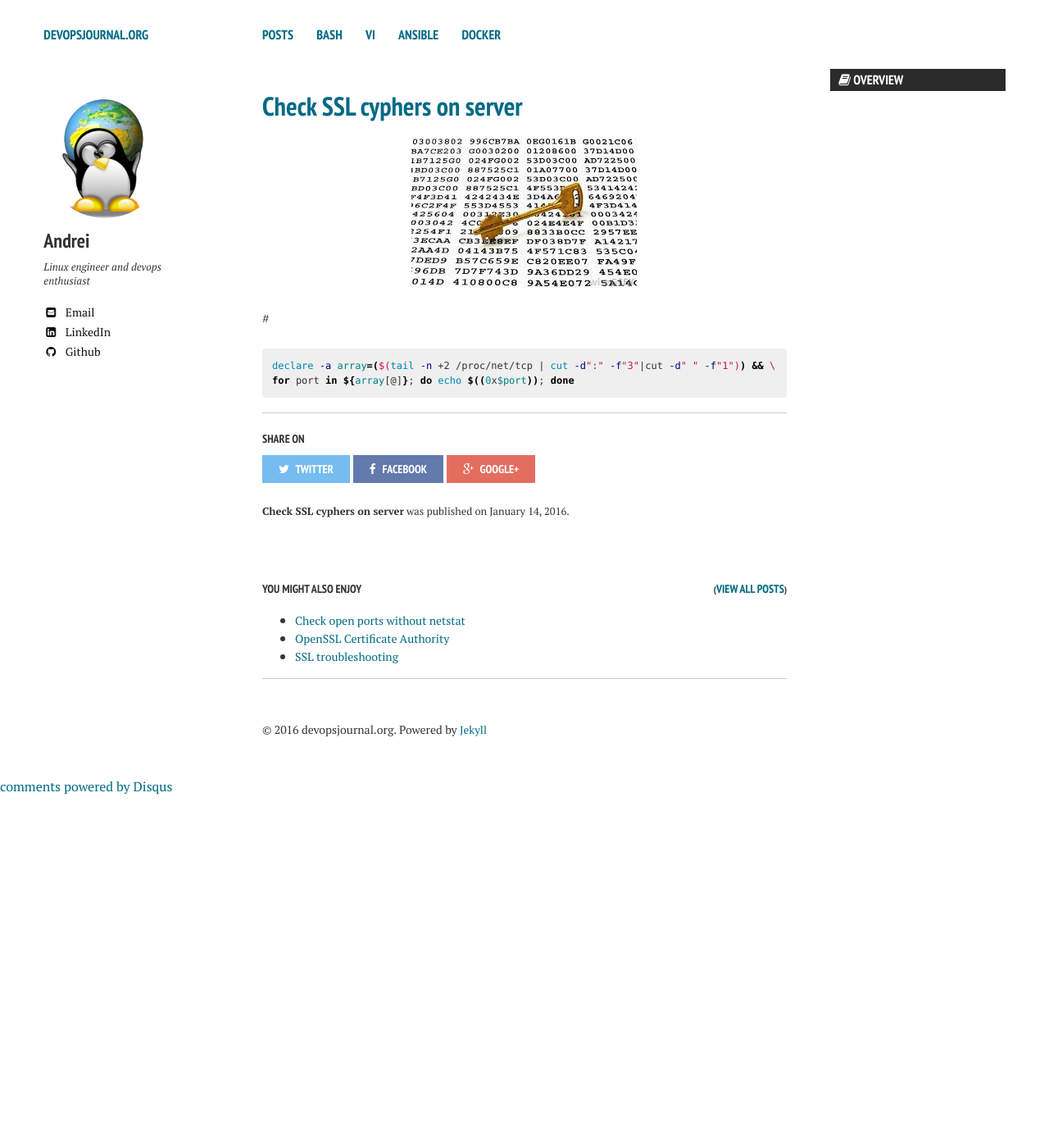
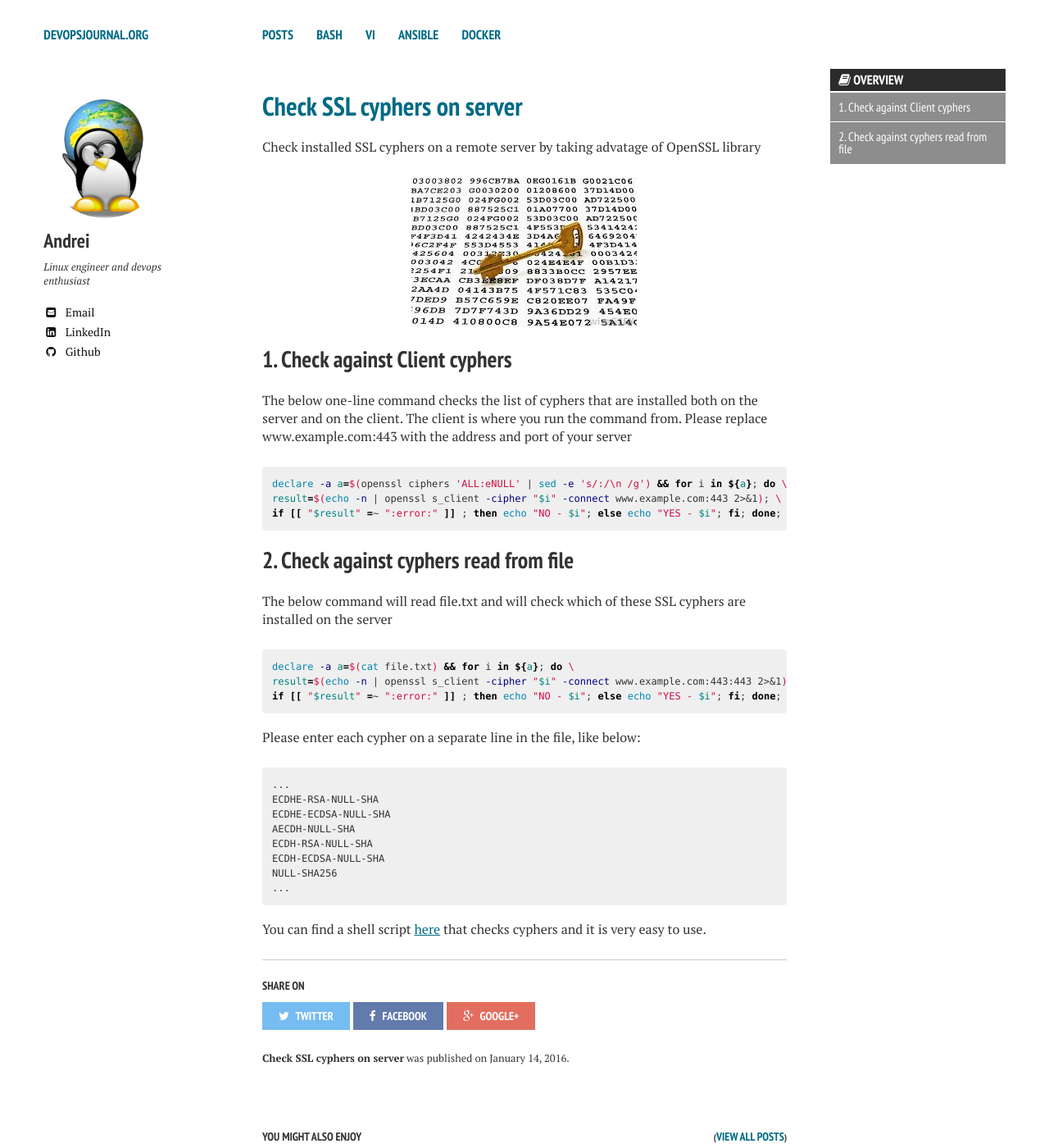
Before and after one commit to andreisid/andreisid.github.io, a Jekyll site: the page built from _posts/2016-01-14-check-ssl-cyphers-on-server.markdown, in a window 1280 px wide and 1400 px high. Shown: the whole window at 82% size. Built offline with Jekyll 4.4.1, drawn with Linux system fonts in a browser that asks for light colours; nearby versions of some CDN libraries; comment, search, counter and statistics services are not loaded.

Commit message:
added some content

```diff
--- a/_posts/2016-01-14-check-ssl-cyphers-on-server.markdown
+++ b/_posts/2016-01-14-check-ssl-cyphers-on-server.markdown
@@ -15,13 +15,41 @@ categories:
 
 {% include _toc.html %}
 
+Check installed SSL cyphers on a remote server by taking advatage of OpenSSL library
 <div style="text-align:center" markdown="1">
 ![cypher](/images/cypher-275*183.jpg)
 </div>
 
+##1. Check against Client cyphers
 
-#
+The below one-line command checks the list of cyphers that are installed both on the server and on the client.
+The client is where you run the command from. Please replace www.example.com:443 with the address and port of your server
+
 {% highlight bash %}
-declare -a array=($(tail -n +2 /proc/net/tcp | cut -d":" -f"3"|cut -d" " -f"1")) && \
-for port in ${array[@]}; do echo $((0x$port)); done
+declare -a a=$(openssl ciphers 'ALL:eNULL' | sed -e 's/:/\n /g') && for i in ${a}; do \
+result=$(echo -n | openssl s_client -cipher "$i" -connect www.example.com:443 2>&1); \
+if [[ "$result" =~ ":error:" ]] ; then echo "NO - $i"; else echo "YES - $i"; fi; done;
 {% endhighlight %}
+
+##2. Check against cyphers read from file
+
+The below command will read file.txt and will check which of these SSL cyphers are installed on the server
+{% highlight bash %}
+declare -a a=$(cat file.txt) && for i in ${a}; do \
+result=$(echo -n | openssl s_client -cipher "$i" -connect www.example.com:443:443 2>&1); \
+if [[ "$result" =~ ":error:" ]] ; then echo "NO - $i"; else echo "YES - $i"; fi; done;
+{% endhighlight %}
+
+Please enter each cypher on a separate line in the file, like below:
+{% highlight bash %}
+...
+ECDHE-RSA-NULL-SHA
+ECDHE-ECDSA-NULL-SHA
+AECDH-NULL-SHA
+ECDH-RSA-NULL-SHA
+ECDH-ECDSA-NULL-SHA
+NULL-SHA256
+...
+{% endhighlight %}
+
+You can find a shell script [here](https://github.com/andreisid/bash/blob/master/check_cypher.sh) that checks cyphers and it is very easy to use.
```
